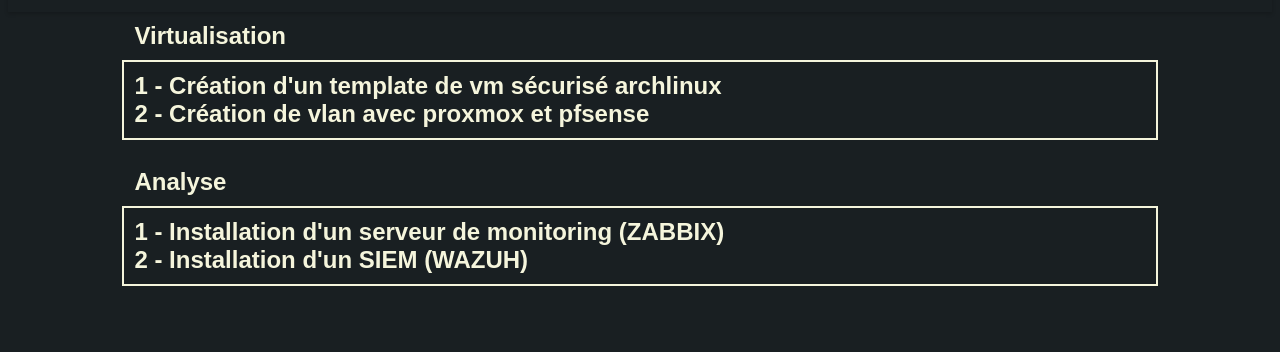
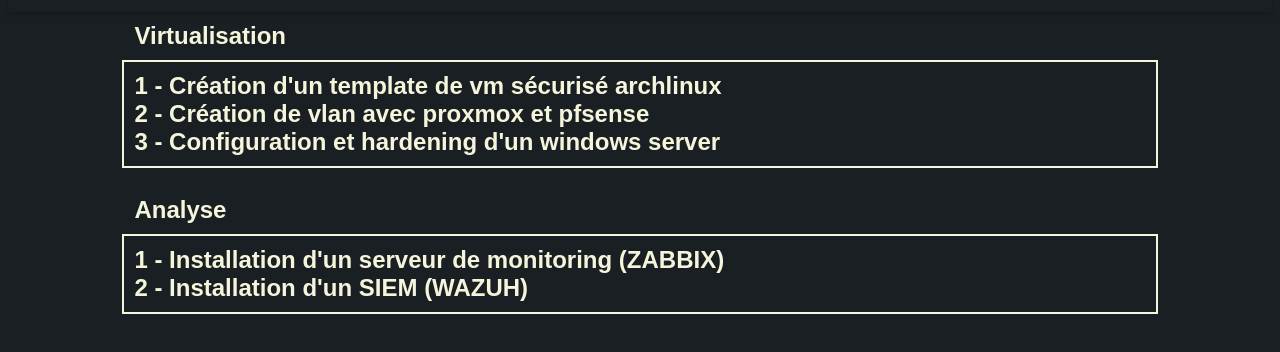
Before and after one commit to Damienmrts/damienmrts.github.io, a plain HTML site: page sysadmin.html in a window 1280 px wide. Shown: the part 56-408 px from the top of the page. Drawn offline with Linux system fonts and the light colour scheme.

Commit message:
Ajout de windows server et correction des fautes

```diff
--- a/sysadmin.html
+++ b/sysadmin.html
@@ -26,6 +26,9 @@
         <li>
             <a href="securite/pfsense.pdf">2 - Création de vlan avec proxmox et pfsense</a>
         </li>
+        <li>
+          <a href="securite/windows.pdf">3 - Configuration et hardening d'un windows server</a>
+        </li>
     </ul>
   </div>
   <br>
```
Also changed, not shown: 1 other file.
